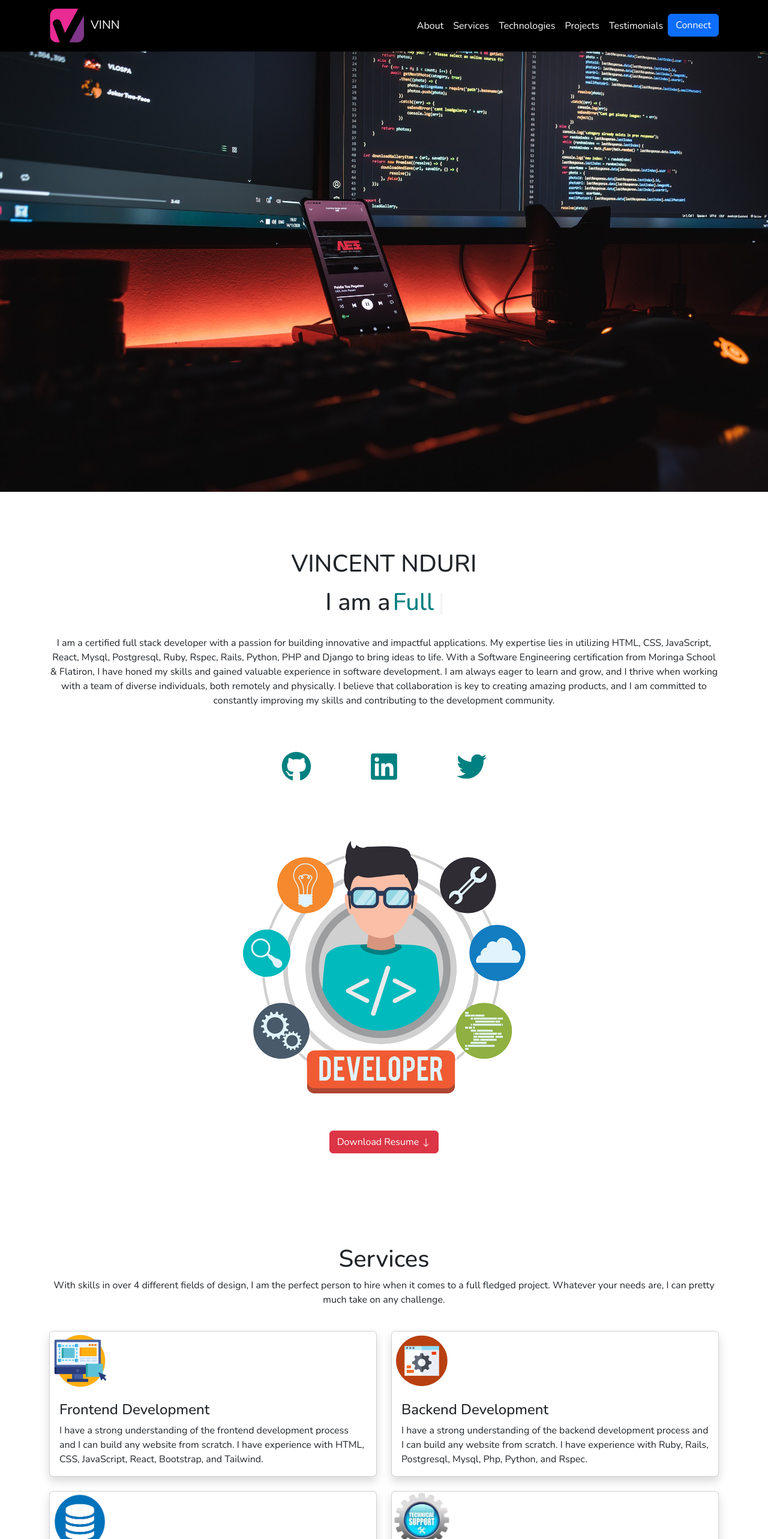
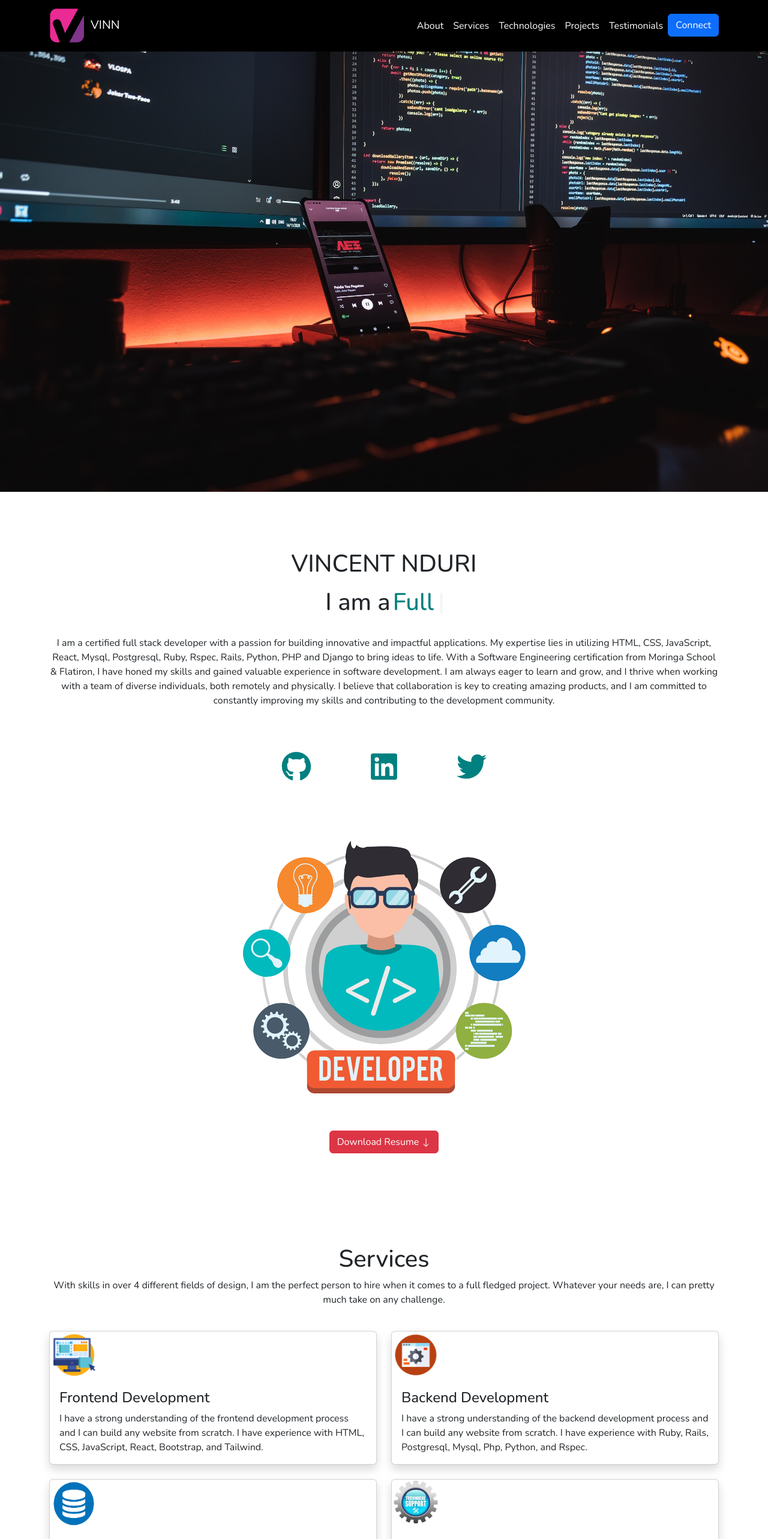
Before and after one commit to ndurivin/my-react-portfolio, a React (Vite) app: page / in a window 1280 px wide. Shown: the top 2566 px of the page at 60% size. Built offline with nearby package versions, Linux system fonts and the light colour scheme.

Commit message:
Adds simple transitions to services section

```diff
--- a/src/components/Services.jsx
+++ b/src/components/Services.jsx
@@ -40,7 +40,7 @@ const Services = () => {
   return (
     <section
       className="container mt-5 py-5"
-      data-aos="flip-right"
+      data-aos="flip-left"
       data-aos-offset="200"
       data-aos-easing="ease-in-sine"
       data-aos-duration="600"
--- a/src/components/Technologies.jsx
+++ b/src/components/Technologies.jsx
@@ -51,7 +51,7 @@ const Technologies = () => {
           {icons.map((item) => (
             <>
               <div key={item.id} className="col-md-3 mb-4 ">
-                <div className="card shadow">
+                <div className="testimonial card shadow">
                   <div className="text-center">
                     <img
                       src={item.image}
--- a/src/index.css
+++ b/src/index.css
@@ -5,9 +5,14 @@
   cursor: pointer;
 }
 .services-icon {
-  height: 100px !important;
-  width: 100px !important;
+  height: 80px !important;
+  width: 80px !important;
 }
+
+.services-icon:hover {
+  transform: scale(1.1);
+}
+
 .tech-icon {
   height: 80px !important;
   width: 80px !important;
@@ -16,6 +21,7 @@
   height: 50px !important;
   width: 50px !important;
 }
+
 .about-icons {
   font-size: 50px !important;
   color: teal;
```
